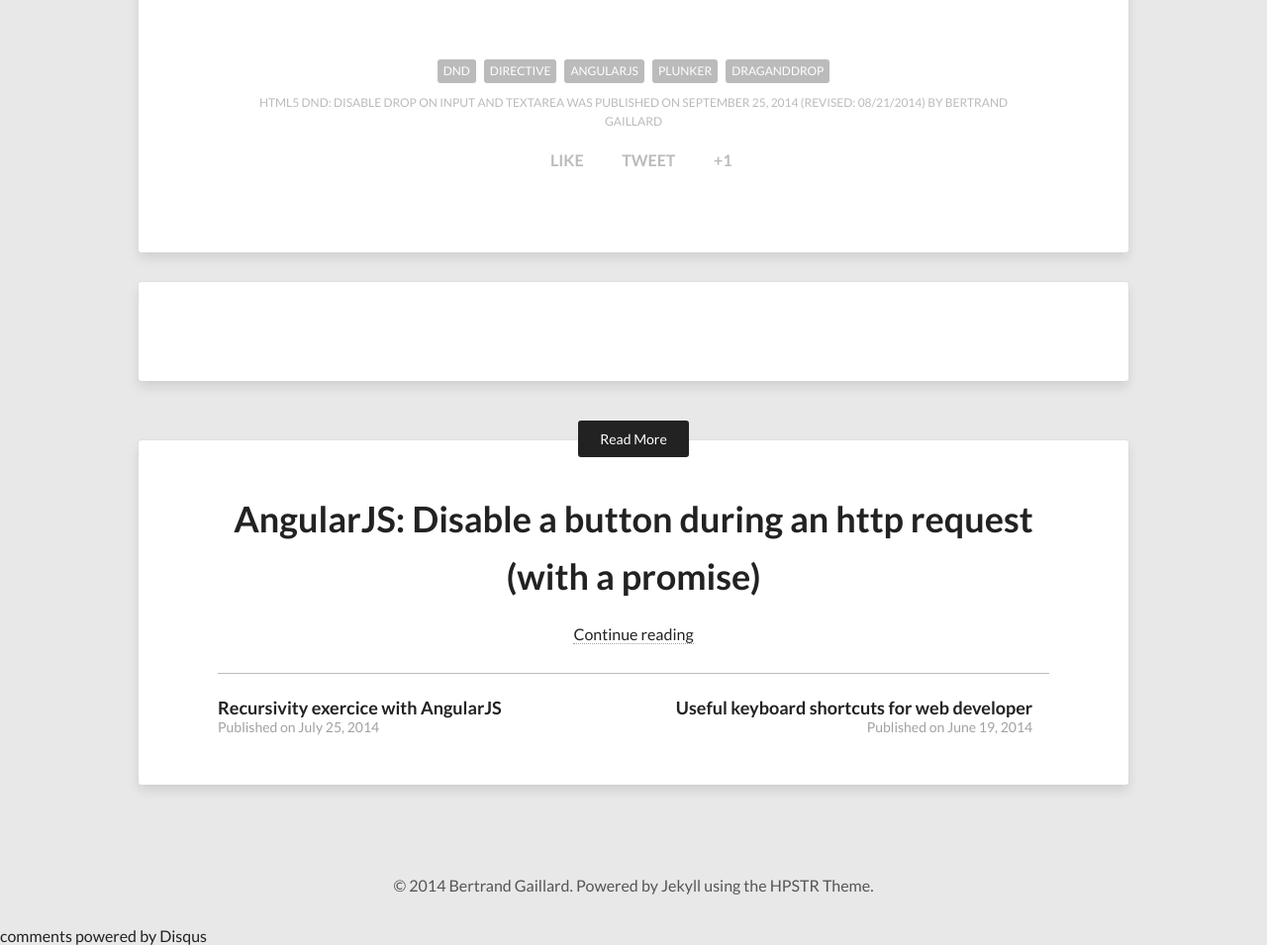
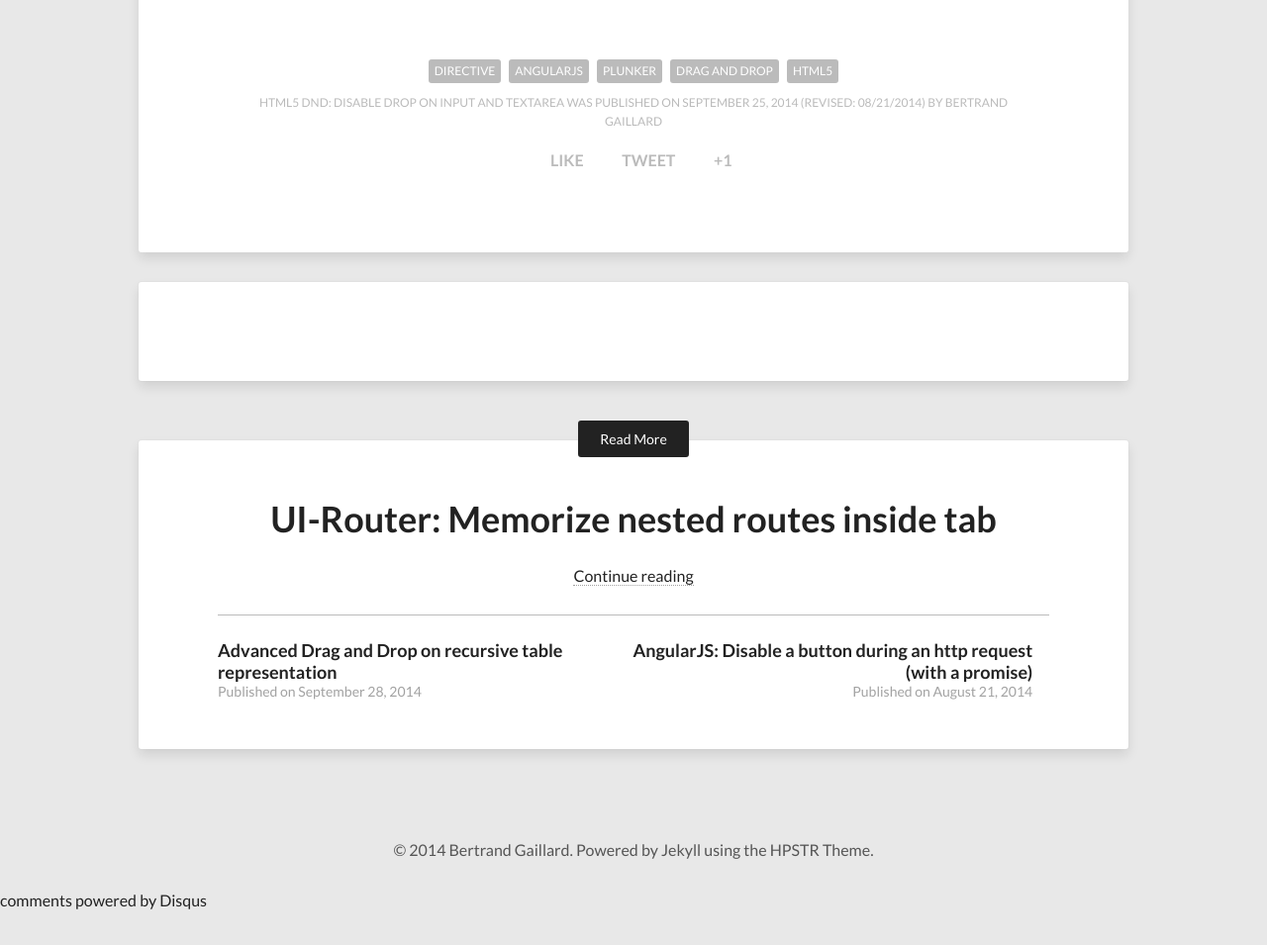
Before and after one commit to bertrandg/bertrandg.github.io, a Jekyll site: the page built from _posts/2014-09-25-html5-disable-drop-on-input.md, in a window 1280 px wide and 1400 px high, scrolled down 1212 px. Shown: the part 445-1400 px from the top of the window at 99% size. Built offline with Jekyll 4.4.1, drawn with Linux system fonts in a browser that asks for light colours; nearby versions of some CDN libraries; comment, search, counter and statistics services are not loaded; after the commit the page ends 2576 px from its top, so only the background shows below that; some of the changed lines change nothing that is shown.

Commit message:
add posts about ui-router

```diff
--- a/_posts/2014-09-25-html5-disable-drop-on-input.md
+++ b/_posts/2014-09-25-html5-disable-drop-on-input.md
@@ -3,7 +3,7 @@ layout: post
 title: "HTML5 DnD: disable drop on input and textarea"
 description: ""
 modified: 2014-08-21
-tags: [dnd, directive, angularjs, plunker, draganddrop]
+tags: [directive, angularjs, plunker, drag and drop, html5]
 image:
   feature: abstract-10.jpg
 comments: true
--- /dev/null
+++ b/_posts/2014-09-29-ui-router-memorize-nested-route-inside-tab.md
@@ -0,0 +1,40 @@
+---
+layout: post
+title: "UI-Router: Memorize nested routes inside tab"
+description: ""
+modified: 2014-08-21
+tags: [angularjs, plunker, ui-router, cacheFactory]
+image:
+  feature: abstract-10.jpg
+comments: true
+share: true
+---
+
+Imagine an AngularJS app with 3 tabs.
+On the second one, users can select a car brand and then a car model.
+
+Each tabs, brands and models have a state/route like this:
+
+ - `app.tab1` > `#/tab1`
+ - `app.tab2` > `#/tab2`
+ - `app.tab2.brand` > `#/tab2/brand/:idBrand`
+ - `app.tab2.brand.model` > `#/tab2/brand/:idBrand/model/:idModel`
+ - `app.tab3` > `#/tab3`
+
+At first time, when we click on tab2, we arrive on tab2 but no brand is selected.
+Then when we click on a brand, no model is selected.
+
+In my case this was really not optimal, I wanted to have directly:
+
+ - when I click on tab2 the first brand and the first model of it or last viewed.
+ - when I click on a brand the first model or the last viewed.
+
+Solution came from catching `$stateChangeStart` and redirect to another route/state.
+
+View it in action:
+
+<iframe style="border: 1px solid #bbb;width: 100%; height: 700px" src="http://embed.plnkr.co/FHA4QR/?t=run" frameborder="0" allowfullscreen="allowfullscreen">Loading plunk...</iframe>
+
+To test this example in real conditions with browser `back` and `forward` buttons [click here](http://plnkr.co/edit/FHA4QR?p=preview) and then, in the preview panel, click on the icon 'enlarge' to view the url changing in the address bar.
+
+More about this: [https://github.com/angular-ui/ui-router/issues/178](https://github.com/angular-ui/ui-router/issues/178)
```
Also changed, not shown: _posts/2014-09-28-angular-recursivity-and-drag-and-drop.md (renamed from _posts/_2014-08-27-angular-recursivity-and-drag-and-drop.md).
